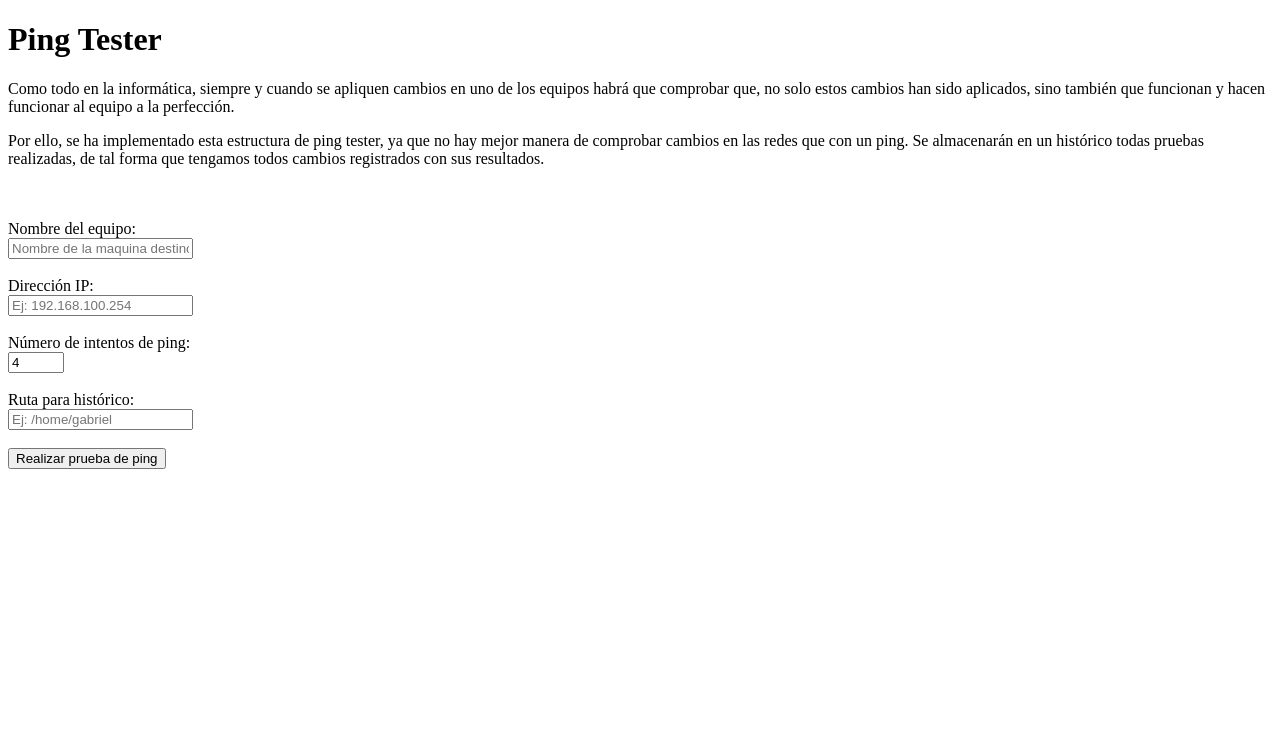
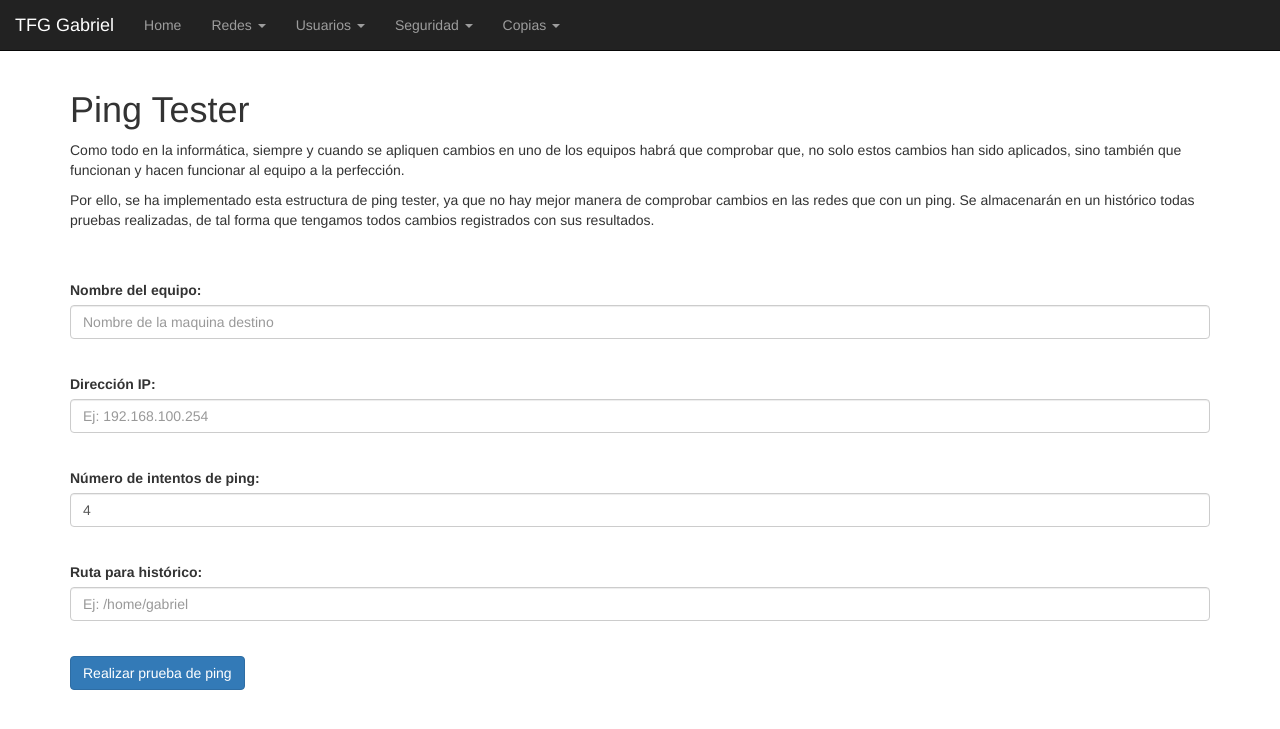
Before and after one commit to gabrielASIR/test_TFG, a Django app: template redes/templates/redes/pingtester.html in a window 1280 px wide. Shown: the top 729 px of the page. Run offline with Django 3.2, Linux system fonts and the light colour scheme; the template is opened without the code that fills it, so the values that code supplies are empty; some libraries are stand-ins or nearby versions.

Commit message:
Update pingtester.html

```diff
--- a/redes/templates/redes/pingtester.html
+++ b/redes/templates/redes/pingtester.html
@@ -4,8 +4,59 @@
     <meta charset="UTF-8">
     <meta name="viewport" content="width=device-width, initial-scale=1.0">
     <title>Ping Tester</title>
+    <link rel="stylesheet" href="https://maxcdn.bootstrapcdn.com/bootstrap/3.4.1/css/bootstrap.min.css">
+    <script src="https://ajax.googleapis.com/ajax/libs/jquery/3.7.1/jquery.min.js"></script>
+    <script src="https://maxcdn.bootstrapcdn.com/bootstrap/3.4.1/js/bootstrap.min.js"></script>
 </head>
 <body>
+    <nav class="navbar navbar-inverse navbar-fixed-top">
+        <div class="container-fluid">
+            <div class="navbar-header">
+                <a class="navbar-brand" href="#">TFG Gabriel</a>
+            </div>
+            <ul class="nav navbar-nav">
+                <li><a href="/">Home</a></li>
+                <li class="dropdown">
+                    <a class="dropdown-toggle" data-toggle="dropdown" href="#">Redes <span class="caret"></span></a>
+                    <ul class="dropdown-menu">
+                        <li><a class="dropdown-item" href="{% url 'redes:interfaces' %}">Interfaces de red</a></li>
+                        <li><a class="dropdown-item" href="{% url 'redes:dhcp' %}">DHCP</a></li>
+                        <li><a class="dropdown-item" href="{% url 'redes:enrutamiento' %}">Enrutamiento</a></li>
+                        <li><a class="dropdown-item" href="{% url 'redes:pingtester' %}">Ping Tester</a></li>
+                    </ul>
+                </li>
+                <li class="dropdown">
+                    <a class="dropdown-toggle" data-toggle="dropdown" href="#">Usuarios <span class="caret"></span></a>
+                    <ul class="dropdown-menu">
+                        <li><a class="dropdown-item" href="{% url 'usuarios:crear_usuario' %}">Creación de usuarios</a></li>
+                        <li><a class="dropdown-item" href="{% url 'usuarios:modificar_usuario' %}">Modificación de usuarios</a></li>
+                        <li><a class="dropdown-item" href="{% url 'usuarios:eliminar_usuario' %}">Eliminación de usuarios</a></li>
+                        <li><a class="dropdown-item" href="{% url 'usuarios:analizar_contrasena' %}">Analizador de contraseñas</a></li>
+                        <li><a class="dropdown-item" href="{% url 'usuarios:configurar_permisos' %}">Configurador de permisos</a></li>
+                    </ul>
+                </li>
+                <li class="dropdown">
+                    <a class="dropdown-toggle" data-toggle="dropdown" href="#">Seguridad <span class="caret"></span></a>
+                    <ul class="dropdown-menu">
+                        <li><a class="dropdown-item" href="{% url 'seguridad:firewall' %}">Firewall</a></li>
+                        <li><a class="dropdown-item" href="{% url 'seguridad:proxy' %}">Proxy</a></li>
+                        <li><a class="dropdown-item" href="{% url 'seguridad:certificados' %}">Certificados SSL/TLS</a></li>
+                    </ul>
+                </li>
+                <li class="dropdown">
+                    <a class="dropdown-toggle" data-toggle="dropdown" href="#">Copias <span class="caret"></span></a>
+                    <ul class="dropdown-menu">
+                        <li><a class="dropdown-item" href="{% url 'copias:configuracion_backups' %}">Configuración copias de seguridad locales</a></li>
+                        <li><a class="dropdown-item" href="{% url 'copias:programar_copia' %}">Programación de copias de seguridad</a></li>
+                        <li><a class="dropdown-item" href="{% url 'copias:configuracion_nas' %}">Configuración NAS</a></li>
+                        <li><a class="dropdown-item" href="{% url 'copias:subida_archivos_nas' %}">Subida de archivos al NAS</a></li>
+                    </ul>
+                </li>
+            </ul>
+        </div>
+    </nav>
+
+    <div class="container" style="margin-top: 70px;">
         <h1>Ping Tester</h1>
         <p>Como todo en la informática, siempre y cuando se apliquen cambios en uno de los equipos habrá que comprobar que, no solo estos
         cambios han sido aplicados, sino también que funcionan y hacen funcionar al equipo a la perfección.</p>
@@ -18,19 +69,28 @@
 
         <form method="post">
             {% csrf_token %}
-        <label for="nombre_equipo">Nombre del equipo:</label><br>
-        <input type="text" id="nombre_equipo" name="nombre_equipo" placeholder="Nombre de la maquina destino"><br><br>
+            <div class="form-group">
+                <label for="nombre_equipo">Nombre del equipo:</label>
+                <input type="text" id="nombre_equipo" name="nombre_equipo" placeholder="Nombre de la maquina destino" class="form-control">
+            </div><br>
 
-        <label for="direccion_ip">Dirección IP:</label><br>
-        <input type="text" id="direccion_ip" name="direccion_ip" placeholder="Ej: 192.168.100.254"><br><br>
+            <div class="form-group">
+                <label for="direccion_ip">Dirección IP:</label>
+                <input type="text" id="direccion_ip" name="direccion_ip" placeholder="Ej: 192.168.100.254" class="form-control">
+            </div><br>
 
-        <label for="num_intentos">Número de intentos de ping:</label><br>
-        <input type="number" id="num_intentos" name="num_intentos" value="4" min="1" max="10" placeholder="Numero del 1 al 10"><br><br>
+            <div class="form-group">
+                <label for="num_intentos">Número de intentos de ping:</label>
+                <input type="number" id="num_intentos" name="num_intentos" value="4" min="1" max="10" placeholder="Numero del 1 al 10" class="form-control">
+            </div><br>
 
-	<label for="historico">Ruta para histórico:</label><br>
-        <input type="text" id="historico" name="historico" placeholder="Ej: /home/gabriel"><br><br>
+            <div class="form-group">
+                <label for="historico">Ruta para histórico:</label>
+                <input type="text" id="historico" name="historico" placeholder="Ej: /home/gabriel" class="form-control">
+            </div><br>
 
-        <button type="submit">Realizar prueba de ping</button>
+            <button type="submit" class="btn btn-primary">Realizar prueba de ping</button>
         </form>
+    </div>
 </body>
 </html>
```
Lines whose indentation alone changed are shown as unchanged.
